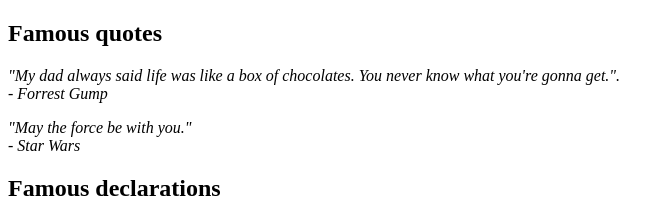
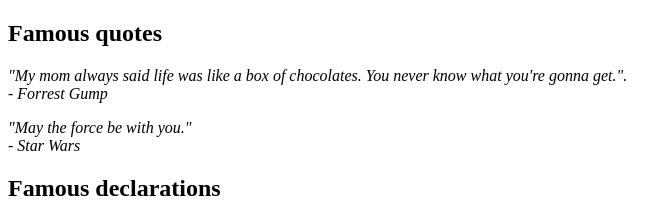
Before and after one commit to MR-VINA-SOFT/MR-VINA-SOFT.github.io, a plain HTML site: page index.html in a window 1280 px wide. Shown: the top 219 px of the page, 0-666 px from the left. Drawn offline with Linux system fonts and the light colour scheme.

Commit message:
Update index.html

```diff
--- a/index.html
+++ b/index.html
@@ -18,7 +18,7 @@
 
     <h2>Famous quotes</h2>
     <p class="quote">
-    "My dad always said life was like a box of chocolates. You never know what you're gonna get.".
+    "My mom always said life was like a box of chocolates. You never know what you're gonna get.".
     <br> - Forrest Gump
     </p>
 
```
